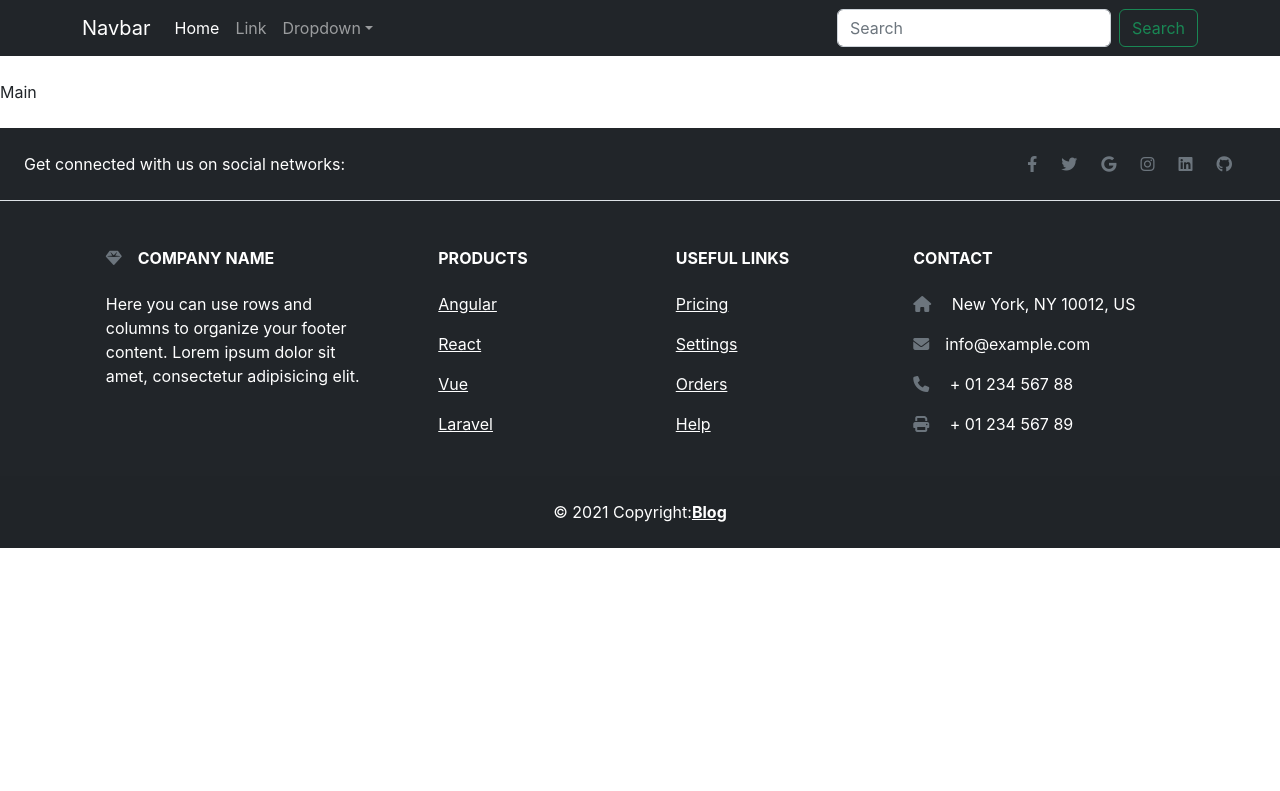
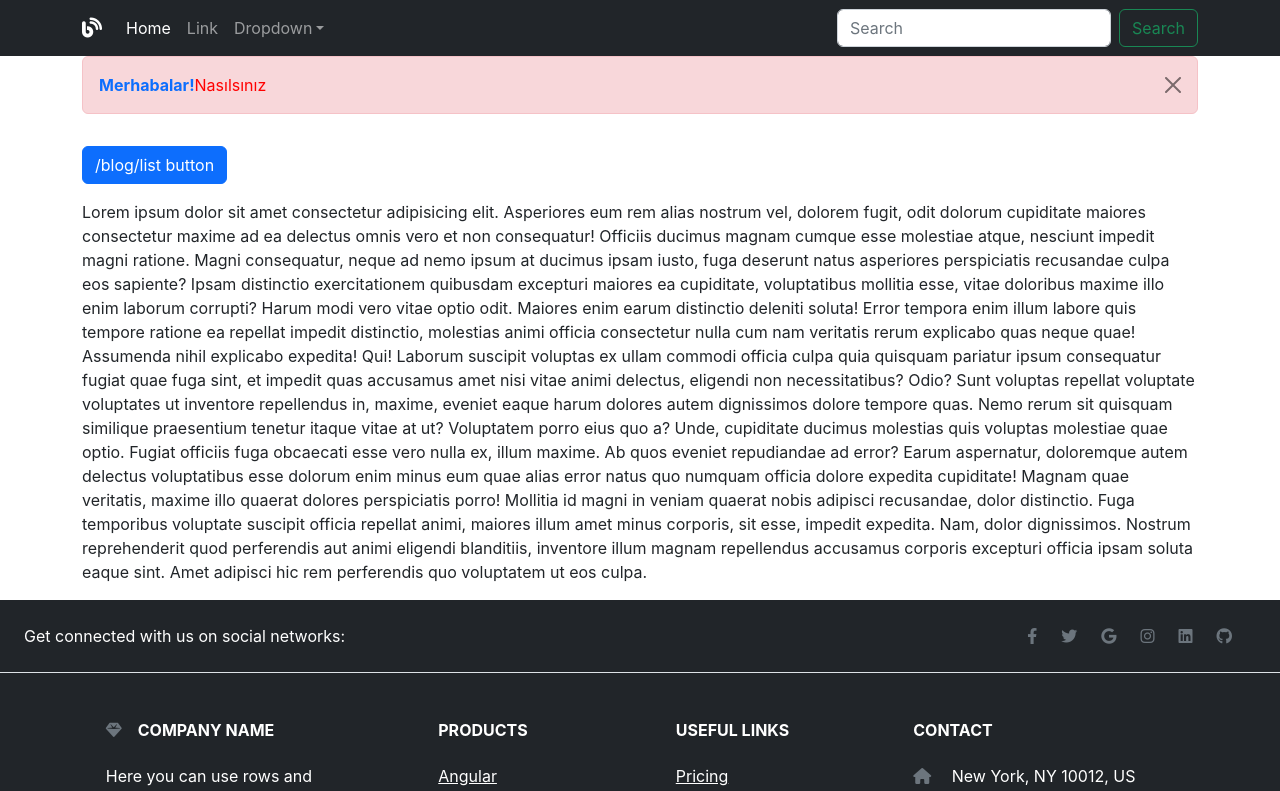
Before and after one commit to dilaraozdem1r/ibb_react, a React (Create React App) app: page / in a window 1280 px wide. Shown: the top 791 px of the page. Built offline with nearby package versions, Linux system fonts and the light colour scheme.

Commit message:
Router and Other page

```diff
--- a/src/RouterBlog.jsx
+++ b/src/RouterBlog.jsx
@@ -1,9 +1,20 @@
 // rcc
 import React, { Component } from "react";
 import { withTranslation } from "react-i18next"; // or any other package where 'withTranslation' is defined
-import Header from "./component/blog/Header";
-import Main from "./component/blog/Main";
-import Footer from "./component/blog/Footer";
+
+//ROUTER
+import { Route, Routes,Navigate } from "react-router-dom";
+
+//HEADER, FOOTER
+import Header from "./component/Header";
+import Footer from "./component/Footer";
+
+//COMPONENT CRUD
+import BlogList from "./component/blog/BlogList";
+import BlogUpdate from "./component/blog/BlogUpdate";
+import BlogView from "./component/blog/BlogView";
+import BlogCreate from "./component/blog/BlogCreate";
+import Main from "./component/Main";
 
 //CLASS
 class RouterBlog extends Component {
@@ -28,11 +39,21 @@
   render() {
     return (
       <React.Fragment>
-        <Header />
-        <br />
-        <Main />
-        <br />
-        <Footer />
+        {/* HEADER */}
+        <Header logo="fa-solid fa-blog" />
+        <div className="container">
+          <Routes>
+            <Route path="/" element={<Main />} />
+            {/* Blog Crud */}
+            <Route path="/blog/list" element={<BlogList />} />
+            <Route path="/blog/create" element={<BlogCreate />} />
+            <Route path="/blog/view/:id" element={<BlogView />} />
+            <Route path="/blog/update/:id" element={<BlogUpdate />} />
+            <Route path="*" element={<Navigate to="/" />} />
+          </Routes>
+        </div>
+        {/* FOOTER */}
+        <Footer copy=" © 2021 -2023 Copyright: " />
       </React.Fragment>
     ); //end return
   } //end render
@@ -40,12 +61,3 @@
 
 //Higher Order Component - HOC
 export default withTranslation()(RouterBlog);
-
-//rfc
-// import React from 'react'
-
-// export default function RouterBlog() {
-//   return (
-//     <div>RouterBlog</div>
-//   )
-// }
--- a/src/component/blog/Footer.jsx
+++ b/src/component/Footer.jsx
@@ -151,7 +151,7 @@
       className="text-center p-4"
       style={{ backgroundColor: "rgba(0, 0, 0, 0.025)" }}
     >
-      © 2021 Copyright:
+     {this.props.copy}
       <a className="text-reset fw-bold" href="https://mdbootstrap.com/">
         Blog
       </a>
--- a/src/component/blog/Header.jsx
+++ b/src/component/Header.jsx
@@ -21,7 +21,7 @@
         <nav className="navbar navbar-expand-md navbar-dark bg-dark">
             <div className="container">
                 <a className="navbar-brand" href="#">
-                    Navbar
+                <i className={this.props.logo}></i>
                 </a>
                 <button
                     className="navbar-toggler d-lg-none"
--- /dev/null
+++ b/src/component/Main.jsx
@@ -0,0 +1,40 @@
+import React, { Component } from "react";
+
+
+export default class Main extends Component {
+  render() {
+    return (
+      <React.Fragment>
+        <div
+          class="alert alert-danger alert-dismissible fade show"
+          role="alert"
+        >
+          <button
+            type="button"
+            class="btn-close"
+            data-bs-dismiss="alert"
+            aria-label="Close"
+          ></button>
+          <strong className="text-primary">Merhabalar!</strong>
+          {/* Inline CSS */}
+          <span style={{"color":"red"}}>Nasılsınız</span>
+        </div>
+
+        <button className="btn btn-primary mt-3 mb-3">
+          /blog/list button
+        </button>
+
+        <p>Lorem ipsum dolor sit amet consectetur adipisicing elit. Asperiores eum rem alias nostrum vel, dolorem fugit, odit dolorum cupiditate maiores consectetur maxime ad ea delectus omnis vero et non consequatur!
+        Officiis ducimus magnam cumque esse molestiae atque, nesciunt impedit magni ratione. Magni consequatur, neque ad nemo ipsum at ducimus ipsam iusto, fuga deserunt natus asperiores perspiciatis recusandae culpa eos sapiente?
+        Ipsam distinctio exercitationem quibusdam excepturi maiores ea cupiditate, voluptatibus mollitia esse, vitae doloribus maxime illo enim laborum corrupti? Harum modi vero vitae optio odit. Maiores enim earum distinctio deleniti soluta!
+        Error tempora enim illum labore quis tempore ratione ea repellat impedit distinctio, molestias animi officia consectetur nulla cum nam veritatis rerum explicabo quas neque quae! Assumenda nihil explicabo expedita! Qui!
+        Laborum suscipit voluptas ex ullam commodi officia culpa quia quisquam pariatur ipsum consequatur fugiat quae fuga sint, et impedit quas accusamus amet nisi vitae animi delectus, eligendi non necessitatibus? Odio?
+        Sunt voluptas repellat voluptate voluptates ut inventore repellendus in, maxime, eveniet eaque harum dolores autem dignissimos dolore tempore quas. Nemo rerum sit quisquam similique praesentium tenetur itaque vitae at ut?
+        Voluptatem porro eius quo a? Unde, cupiditate ducimus molestias quis voluptas molestiae quae optio. Fugiat officiis fuga obcaecati esse vero nulla ex, illum maxime. Ab quos eveniet repudiandae ad error?
+        Earum aspernatur, doloremque autem delectus voluptatibus esse dolorum enim minus eum quae alias error natus quo numquam officia dolore expedita cupiditate! Magnam quae veritatis, maxime illo quaerat dolores perspiciatis porro!
+        Mollitia id magni in veniam quaerat nobis adipisci recusandae, dolor distinctio. Fuga temporibus voluptate suscipit officia repellat animi, maiores illum amet minus corporis, sit esse, impedit expedita. Nam, dolor dignissimos.
+        Nostrum reprehenderit quod perferendis aut animi eligendi blanditiis, inventore illum magnam repellendus accusamus corporis excepturi officia ipsam soluta eaque sint. Amet adipisci hic rem perferendis quo voluptatem ut eos culpa.</p>
+      </React.Fragment>
+    );
+  }
+}
--- a/src/component/blog/Main.jsx
+++ b/src/component/blog/BlogCreate.jsx
@@ -1,10 +1,9 @@
 import React, { Component } from 'react'
 
-export default class Main extends Component {
-
+export default class BlogCreate extends Component {
   render() {
     return (
-      <div>Main</div>
+      <div>BlogCreate</div>
     )
   }
 }
--- /dev/null
+++ b/src/component/blog/BlogList.jsx
@@ -0,0 +1,9 @@
+import React, { Component } from 'react'
+
+export default class BlogList extends Component {
+  render() {
+    return (
+      <div>BlogList</div>
+    )
+  }
+}
--- /dev/null
+++ b/src/component/blog/BlogUpdate.jsx
@@ -0,0 +1,9 @@
+import React, { Component } from 'react'
+
+export default class BlogUpdate extends Component {
+  render() {
+    return (
+      <div>BlogUpdate</div>
+    )
+  }
+}
--- /dev/null
+++ b/src/component/blog/BlogView.jsx
@@ -0,0 +1,9 @@
+import React, { Component } from 'react'
+
+export default class BlogView extends Component {
+  render() {
+    return (
+      <div>BlogView</div>
+    )
+  }
+}
--- /dev/null
+++ b/src/component/main.css
@@ -0,0 +1,11 @@
+p{
+    text-transform: capitalize;
+    margin:2rem 3rem;
+    text-align: justify;
+}
+p:hover{
+    background-color: black;
+    color:white;
+    padding: 1rem;
+    transition: 2s all;
+}
--- /dev/null
+++ b/src/component/paragraf.html
@@ -0,0 +1,44 @@
+<!doctype html>
+<html lang="en">
+
+<head>
+  <title>Title</title>
+  <!-- Required meta tags -->
+  <meta charset="utf-8">
+  <meta name="viewport" content="width=device-width, initial-scale=1, shrink-to-fit=no">
+
+  <!-- Bootstrap CSS v5.2.1 -->
+  <link href="https://cdn.jsdelivr.net/npm/bootstrap@5.2.1/dist/css/bootstrap.min.css" rel="stylesheet"
+    integrity="sha384-iYQeCzEYFbKjA/T2uDLTpkwGzCiq6soy8tYaI1GyVh/UjpbCx/TYkiZhlZB6+fzT" crossorigin="anonymous">
+    <style>
+        p{
+            text-transform: capitalize;
+            margin:2rem 3rem;
+            text-align: justify;
+        }
+        p:hover{
+            background-color: black;
+            color:white;
+            padding: 1rem;
+            transition: 2s all;
+        }
+    </style>
+</head>
+
+<body>
+ <p>Lorem ipsum dolor sit amet consectetur, adipisicing elit. Libero esse error aliquid vitae tenetur saepe et molestias repudiandae iusto nemo doloribus cum, eligendi unde molestiae assumenda sed vero dolorum exercitationem!
+ Ratione neque laudantium distinctio praesentium recusandae nulla, facere, nihil quibusdam culpa inventore expedita tenetur veritatis, quo itaque eligendi? Voluptate delectus soluta iste assumenda perferendis, modi dolorum ut optio voluptatum doloribus?
+ Velit reprehenderit nemo laborum quam quia dolorum, eveniet ratione quaerat, quis fugit hic voluptates neque perferendis tenetur, animi doloribus beatae nam! Temporibus cupiditate consequatur, eveniet sunt assumenda culpa minus consequuntur.
+ Autem facilis eos dolore sequi odio molestias at incidunt alias ex, obcaecati, esse architecto possimus? Minima, consequatur. Aspernatur tempore error, quisquam commodi in veniam delectus modi laborum eius voluptatem qui?
+ Quis recusandae dolore amet necessitatibus consectetur, beatae provident fugit doloribus reiciendis. Impedit eos ullam, commodi quas aspernatur rem, nostrum dicta dolores sed quisquam ratione, id fugiat nisi. Reiciendis, accusantium modi.</p>
+  <!-- Bootstrap JavaScript Libraries -->
+  <script src="https://cdn.jsdelivr.net/npm/@popperjs/core@2.11.6/dist/umd/popper.min.js"
+    integrity="sha384-oBqDVmMz9ATKxIep9tiCxS/Z9fNfEXiDAYTujMAeBAsjFuCZSmKbSSUnQlmh/jp3" crossorigin="anonymous">
+  </script>
+
+  <script src="https://cdn.jsdelivr.net/npm/bootstrap@5.2.1/dist/js/bootstrap.min.js"
+    integrity="sha384-7VPbUDkoPSGFnVtYi0QogXtr74QeVeeIs99Qfg5YCF+TidwNdjvaKZX19NZ/e6oz" crossorigin="anonymous">
+  </script>
+</body>
+
+</html>
```
Also changed, not shown: src/component/blog/ReusabilityBlogInput.jsx (added, +9 -0 lines).
